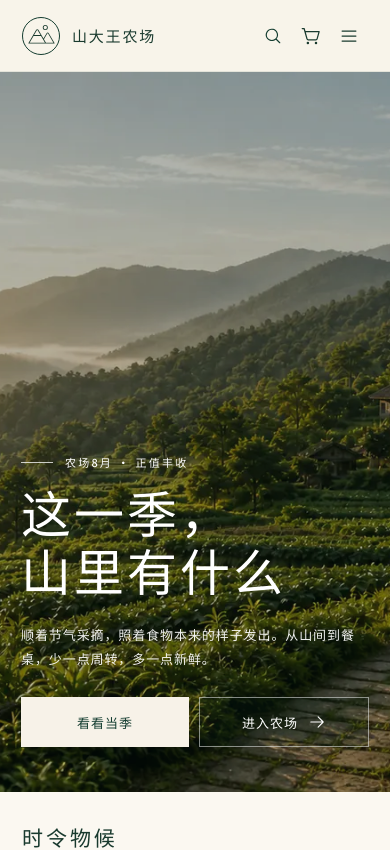
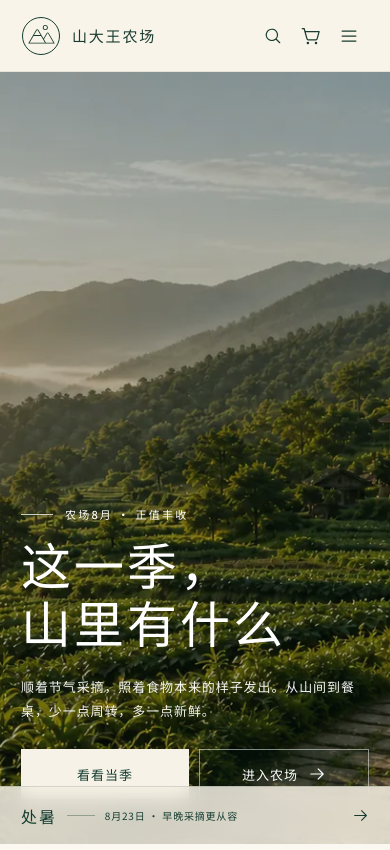
Before and after one commit to s2052991433-bit/shandawang-farm, a React (Vite) app: page / in a window 390 px wide. Shown: the top 850 px of the page. Built offline with nearby package versions, Linux system fonts and the light colour scheme.

Commit message:
Restore solar term rail to the immersive hero

```diff
--- a/src/App.jsx
+++ b/src/App.jsx
@@ -590,6 +590,11 @@ function ImmersiveHero({ variant, now, navigate }) {
           <button className="button button-quiet" onClick={() => activate(content.secondary[1])}>{variant === "farm" && <ArrowLeft />} {content.secondary[0]} {variant !== "farm" && <ArrowRight />}</button>
         </div>
       </div>
+      {variant === "home" && (
+        <button className="hero-season-summary" onClick={() => document.querySelector(".season-strip")?.scrollIntoView({ behavior: "smooth" })}>
+          <span>当前节气</span><strong>处暑</strong><i /><small>8月23日 · 早晚采摘更从容</small><ArrowRight />
+        </button>
+      )}
       <div className="hero-side-note" aria-hidden="true"><span>29°56′N</span><i /><span>NINGBO</span></div>
       <div className="hero-scroll-cue" aria-hidden="true"><span>向下，沿着季节走</span><i /></div>
     </section>
--- a/src/styles.css
+++ b/src/styles.css
@@ -72,6 +72,14 @@ img { display: block; max-width: 100%; }
 .button-outline { background: transparent; border: 1px solid var(--green); color: var(--green); }
 .hero-side-note { position: absolute; right: clamp(22px, 4.5vw, 72px); bottom: 36px; display: flex; align-items: center; gap: 12px; font-size: 9px; letter-spacing: .22em; opacity: .78; writing-mode: vertical-rl; }
 .hero-side-note i { height: 34px; width: 1px; background: currentColor; }
+.hero-season-summary { position: absolute; left: 0; right: 0; bottom: 0; min-height: 54px; padding: 0 clamp(26px, 8.1vw, 124px); display: flex; align-items: center; gap: 16px; border: 0; border-top: 1px solid rgba(20,61,48,.15); background: rgba(248,243,231,.84); color: var(--green); text-align: left; backdrop-filter: blur(10px); cursor: pointer; }
+.hero-season-summary span { font-size: 10px; letter-spacing: .16em; color: var(--muted); }
+.hero-season-summary strong { font-family: "Noto Serif SC", serif; font-size: 18px; letter-spacing: .12em; }
+.hero-season-summary i { width: 28px; height: 1px; background: rgba(20,61,48,.35); }
+.hero-season-summary small { font-size: 11px; letter-spacing: .08em; }
+.hero-season-summary svg { width: 17px; height: 17px; margin-left: auto; }
+.hero-home .hero-side-note { bottom: 82px; }
+.hero-home .hero-scroll-cue { display: none; }
 .is-transitioning .hero-image { transform: scale(1.045) translateX(-.6%); filter: saturate(.92); }
 .is-transitioning .hero-content { opacity: 0; transform: translateY(-46%); transition: opacity 350ms ease, transform 450ms ease; }
 @keyframes contentIn { from { opacity: 0; transform: translateY(-44%); } to { opacity: 1; transform: translateY(-48%); } }
@@ -388,13 +396,17 @@ img { display: block; max-width: 100%; }
 @media (max-width: 580px) {
   .header-actions { gap: 0; }
   .brand span:last-child small { display: none; }
-  .hero { min-height: 660px; }
+  .hero { min-height: 590px; height: calc(100svh - 72px); max-height: none; }
   .hero-content { width: calc(100% - 42px); left: 21px; bottom: 45px; }
   .eyebrow { margin-bottom: 17px; font-size: 11px; }
   .hero h1 { font-size: 50px; }
   .hero-copy { margin-top: 20px; font-size: 13px; line-height: 1.8; }
   .hero-actions { margin-top: 27px; gap: 10px; }
   .hero-actions .button { flex: 1; padding-inline: 12px; font-size: 13px; }
+  .hero-season-summary { min-height: 58px; padding-inline: 21px; gap: 10px; }
+  .hero-season-summary span { display: none; }
+  .hero-season-summary strong { font-size: 16px; }
+  .hero-season-summary small { font-size: 10px; }
   .season-strip { padding: 30px 22px 34px; }
   .section-shell { padding: 78px 22px; }
   .section-intro { grid-template-columns: 1fr; gap: 20px; margin-bottom: 34px; }
```
